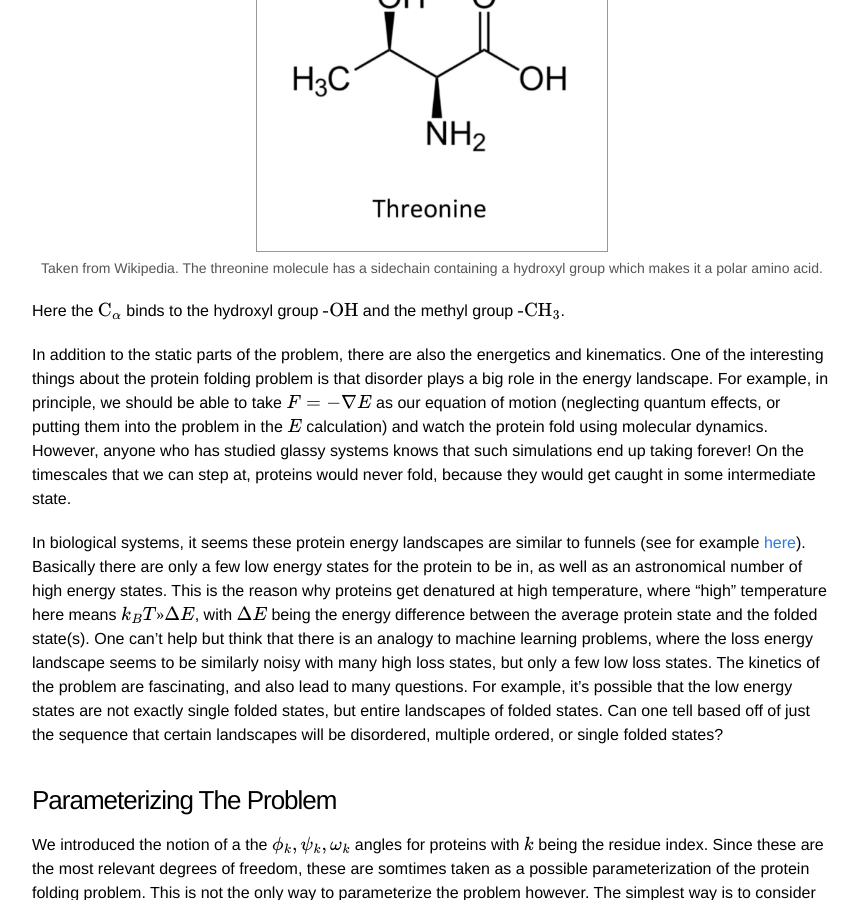
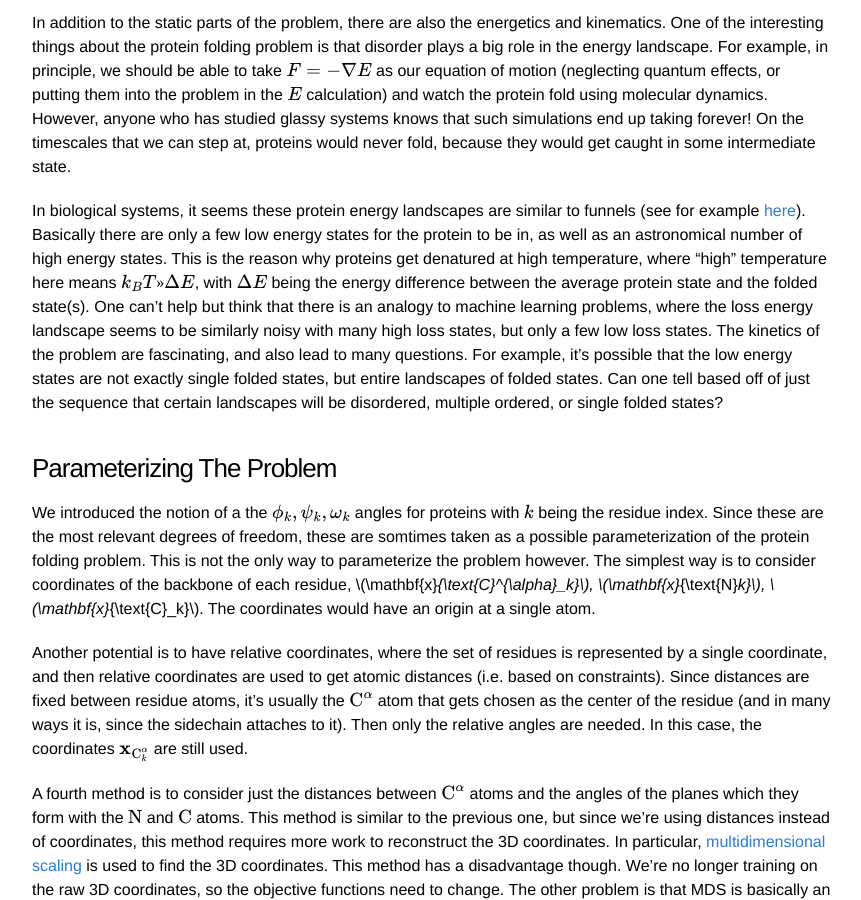
Before and after one commit to mohashei/mohashei.github.io, a Jekyll site: the page built from _posts/2022-10-26-alphafold-2-start.markdown, in a window 1280 px wide and 900 px high, scrolled down 2267 px. Shown: the whole window, without its empty margins (208-1069 px from the left). Built offline with Jekyll 4.4.1, drawn with Linux system fonts in a browser that asks for light colours; formulas are drawn with MathJax 3.

Commit message:
Update 2022-10-26-alphafold-2-start.markdown

```diff
--- a/_posts/2022-10-26-alphafold-2-start.markdown
+++ b/_posts/2022-10-26-alphafold-2-start.markdown
@@ -40,15 +40,6 @@ Naturally one can also see in the above image that the \\(\text{N}\text{C}^\alph
 
 A useful way to gain intuition is to consider an example amino acid. For example, Threonine, symbolized with __T__ or __Thr__, is an amino acid with a hydroxyl group sidechain.
 
-<div class="imgcap">
-<img src="/assets/threonine.png"
-     width="350"
-     height="auto">
-<div class="thecap">
-  Taken from Wikipedia. The threonine molecule has a sidechain containing a hydroxyl group which makes it a polar amino acid.
-</div>
-</div>
-
 Here the \\(\text{C}_{\alpha}\\) binds to the hydroxyl group \\(\text{-OH}\\) and the methyl group \\(\text{-CH}_3\\).
 
 In addition to the static parts of the problem, there are also the energetics and kinematics. One of the interesting things about the protein folding problem is that disorder plays a big role in the energy landscape. For example, in principle, we should be able to take \\(F = -\nabla E\\) as our equation of motion (neglecting quantum effects, or putting them into the problem in the \\(E\\) calculation) and watch the protein fold using molecular dynamics. However, anyone who has studied glassy systems knows that such simulations end up taking forever! On the timescales that we can step at, proteins would never fold, because they would get caught in some intermediate state.
```
